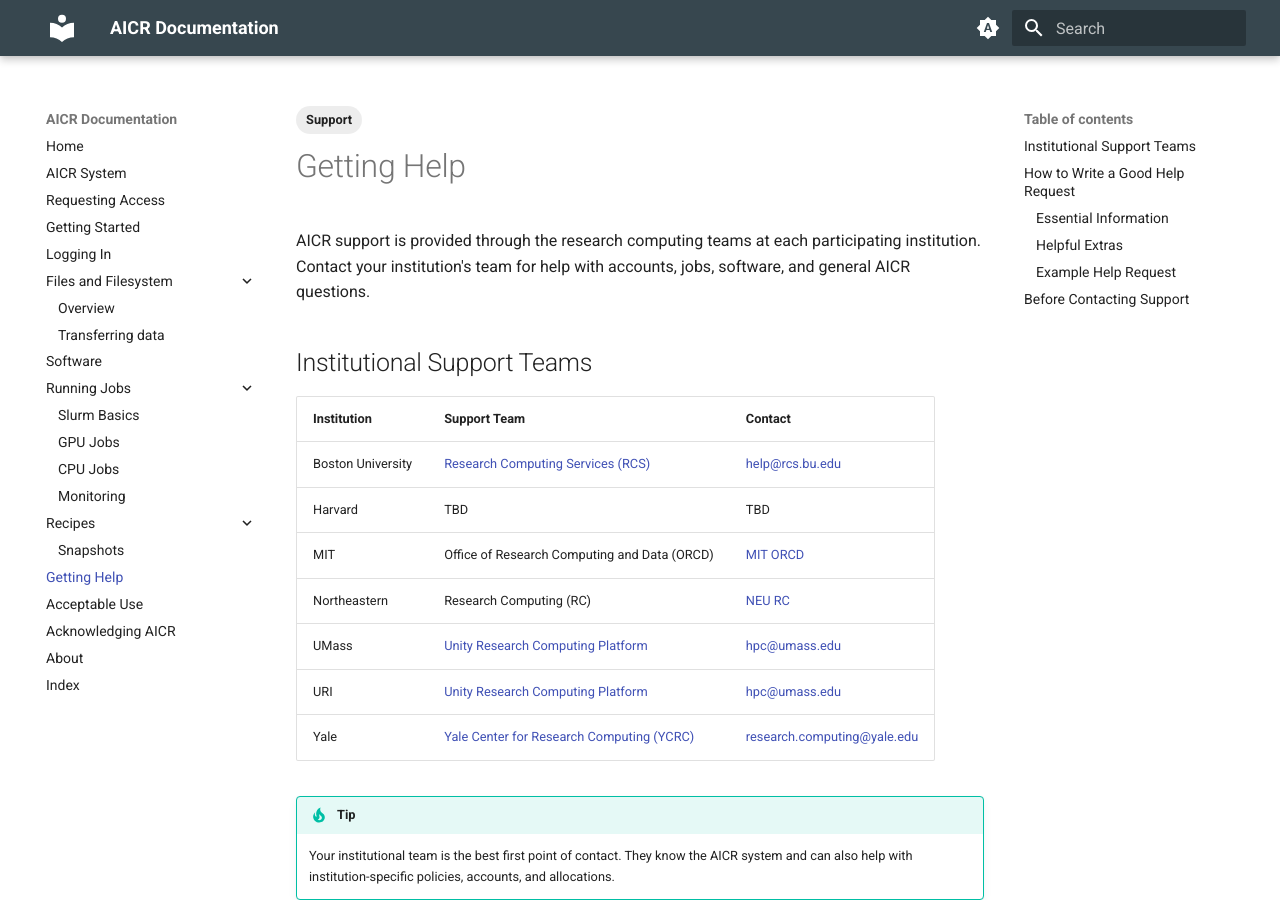
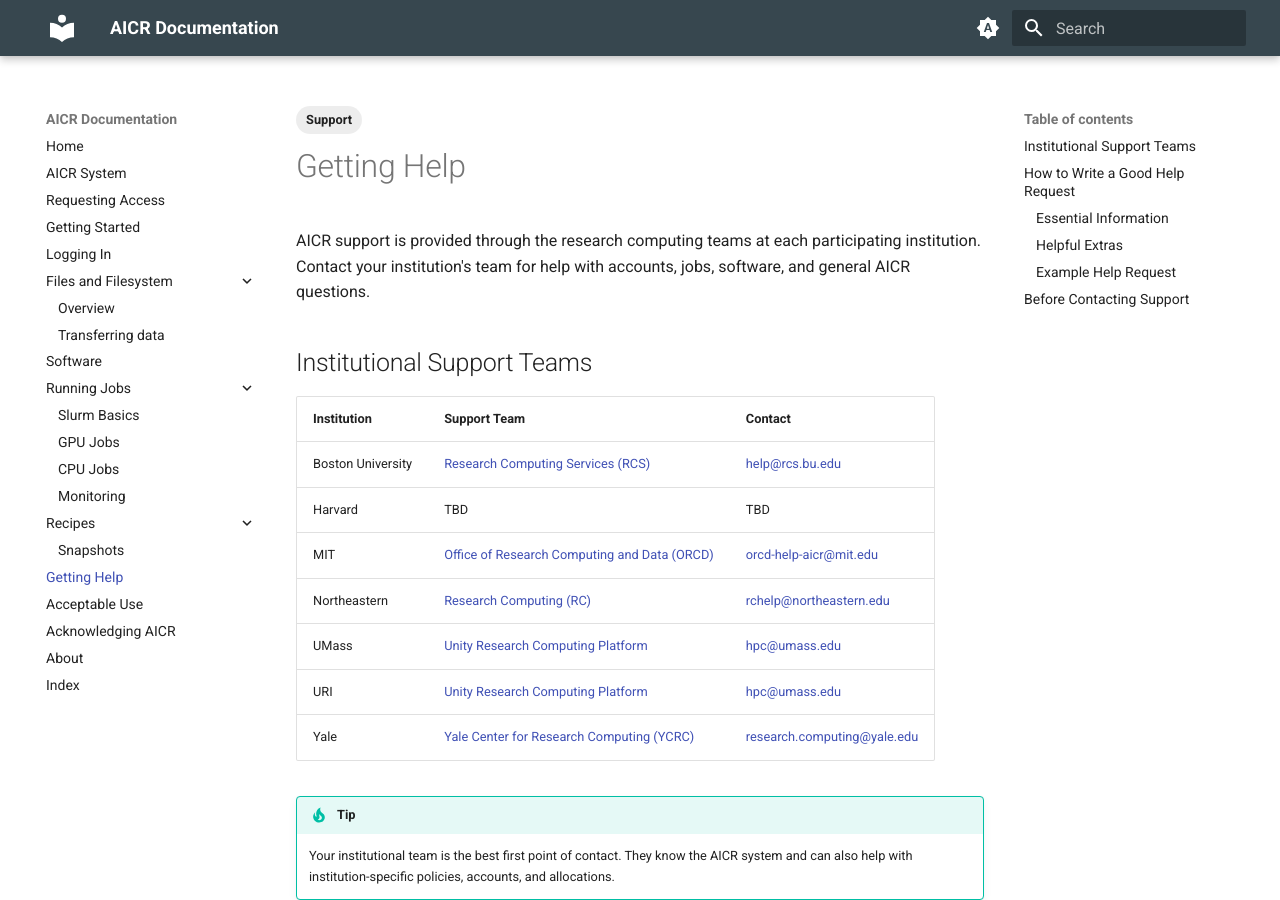
Before and after one commit to mghpcc/aicr-docs-edit, an MkDocs documentation site: the page built from docs/getting-help.md, in a window 1280 px wide and 900 px high. Built offline with MkDocs 1.6.1 and Material for MkDocs 9.7.7, drawn with Linux system fonts in a browser that asks for light colours.

Commit message:
Fix formatting for MIT and Northeastern support contacts

```diff
--- a/docs/getting-help.md
+++ b/docs/getting-help.md
@@ -13,8 +13,8 @@ AICR support is provided through the research computing teams at each participat
 |-------------|-------------|---------|
 | Boston University | [Research Computing Services (RCS)](https://www.bu.edu/tech/support/research/) | <help@rcs.bu.edu> |
 | Harvard | TBD | TBD |
-| MIT | Office of Research Computing and Data (ORCD) | [MIT ORCD](https://orcd.mit.edu/) | <orcd-help-aicr@mit.edu> |
-| Northeastern | Research Computing (RC) | [NEU RC](https://rc.northeastern.edu/) |  <rchelp@northeastern.edu> |
+| MIT | [Office of Research Computing and Data (ORCD)](https://orcd.mit.edu/) | <orcd-help-aicr@mit.edu> |
+| Northeastern | [Research Computing (RC)](https://rc.northeastern.edu/) |  <rchelp@northeastern.edu> |
 | UMass | [Unity Research Computing Platform](https://unityhpc.org/) | <hpc@umass.edu> |
 | URI | [Unity Research Computing Platform](https://unityhpc.org/) | <hpc@umass.edu> |
 | Yale | [Yale Center for Research Computing (YCRC)](https://research.computing.yale.edu/) | <research.computing@yale.edu> |
```
